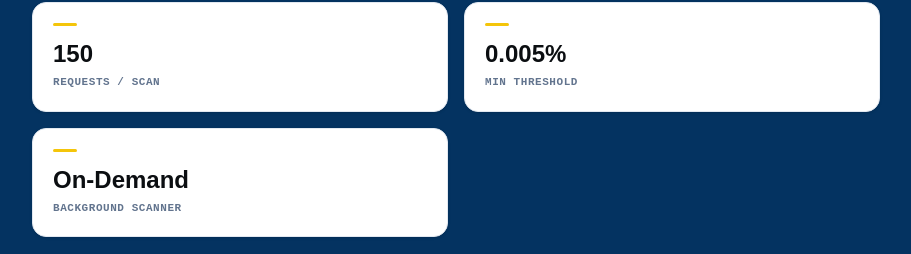
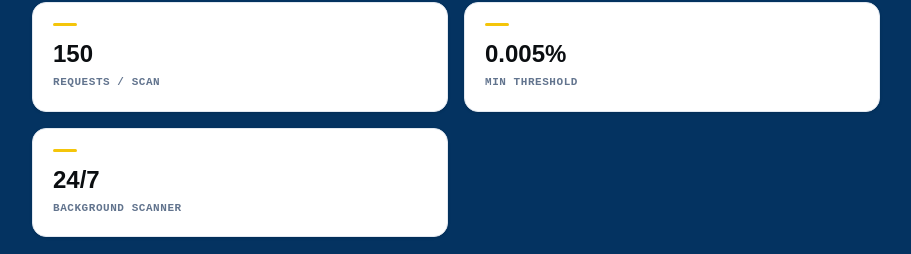
Before and after one commit to yemifatodu/my-portfolio, a React (Vite) app: page /projects/arbitrageiq in a window 1280 px wide. Shown: the part 1225-1479 px from the top of the page, without its empty margins (184-1095 px from the left). Built offline with nearby package versions, Linux system fonts and the light colour scheme.

Commit message:
Re-confirm ArbitrageIQ config corrections

```diff
--- a/src/data/arbitrageiq.config.js
+++ b/src/data/arbitrageiq.config.js
@@ -7,13 +7,6 @@
 // and hit-rate statistics are intentionally omitted — current sample size (N=15
 // logged opportunities) is too small to report responsibly. Revisit once 100+
 // opportunities have been logged.
-//
-// "24/7" claims were removed from metrics/performance sections: on the current
-// Streamlit Cloud deployment, scanning only runs on-demand or while a dashboard
-// session is actively open (Streamlit Cloud has no persistent background worker
-// and wipes local SQLite state on every app reboot). Revisit once scanner.py runs
-// on a host with a genuinely persistent process — see Future Work in the
-// Technical Report / README.
 
 const IMG = "/projects/arbitrageiq"; // put all images + PDFs in /public/projects/arbitrageiq/
 
@@ -52,7 +45,7 @@ export const arbitrageiqConfig = {
     { value: "30", label: "Symbols" },
     { value: "150", label: "Requests / Scan" },
     { value: "0.005%", label: "Min Threshold" },
-    { value: "On-Demand", label: "Background Scanner" },
+    { value: "24/7", label: "Background Scanner" },
   ],
 
   businessProblem: {
@@ -147,10 +140,10 @@ export const arbitrageiqConfig = {
       { value: "150", label: "Concurrent Requests / Scan" },
       { value: "10 min", label: "Default Scan Interval" },
       { value: "$100k", label: "Min Volume Filter" },
-      { value: "Session-Based", label: "Scanner Availability" },
+      { value: "24/7", label: "Scanner Uptime Target" },
     ],
     images: [`${IMG}/scan-performance.png`, `${IMG}/latency-chart.png`],
-    caveat: "Honest caveat: while the system detects opportunities in real-time, actual execution requires manual intervention or a separate trading bot. The current version is a decision-support tool, not an automated trading system. On the current Streamlit Cloud deployment, scanning runs on-demand and while the dashboard session is active — true always-on scanning requires a host with a persistent background process, which is on the roadmap (see Future Work). Latency from detection to execution remains the primary bottleneck for profitability, and scan-timing metrics (e.g. average scan duration) are not yet instrumented for reporting — a stated figure would not be verifiable against real logs today.",
+    caveat: "Honest caveat: while the system detects opportunities in real-time, actual execution requires manual intervention or a separate trading bot. The current version is a decision-support tool, not an automated trading system. Latency from detection to execution remains the primary bottleneck for profitability, and scan-timing metrics (e.g. average scan duration) are not yet instrumented for reporting — a stated figure would not be verifiable against real logs today.",
   },
 
   product: {
```
